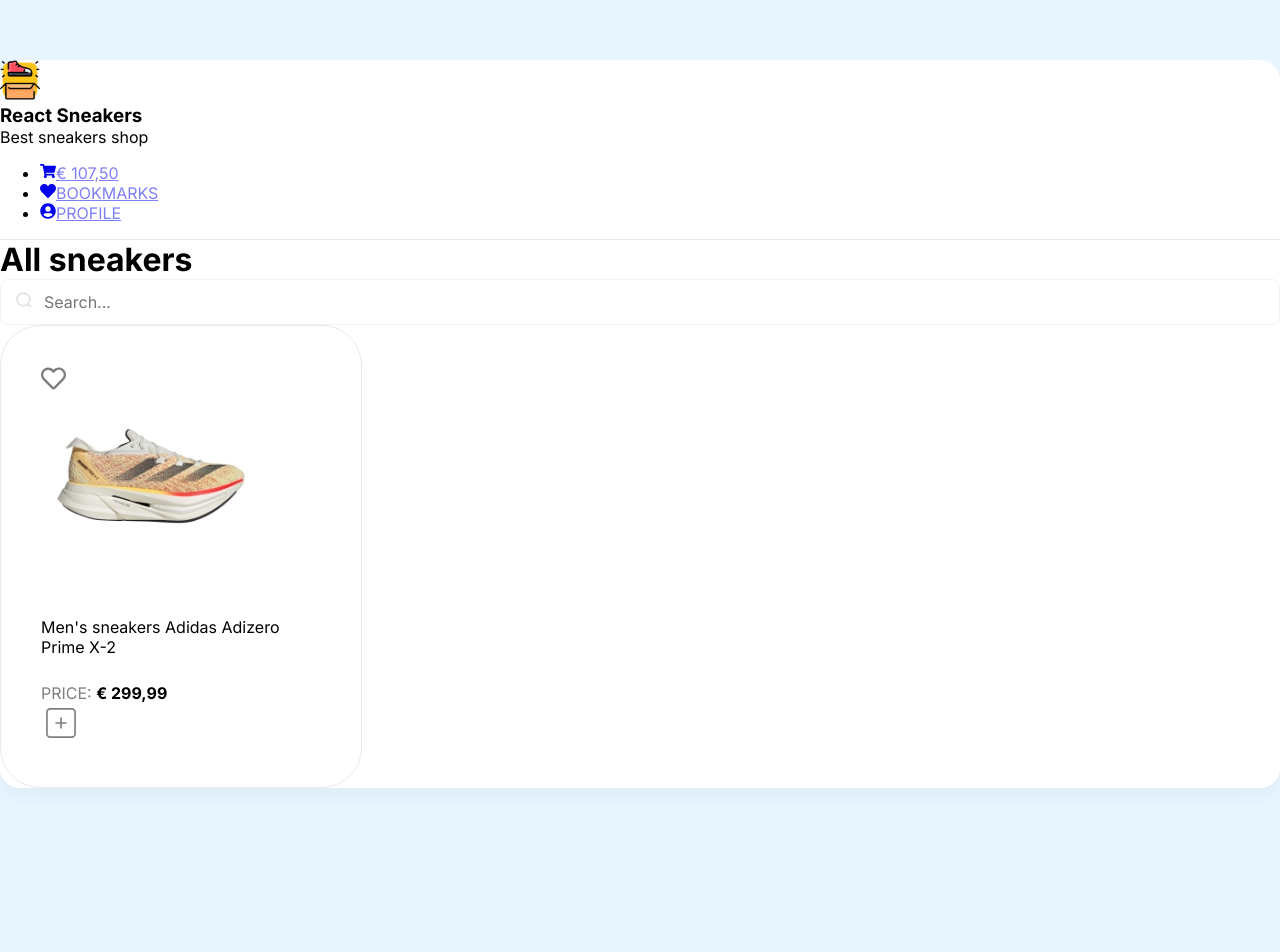
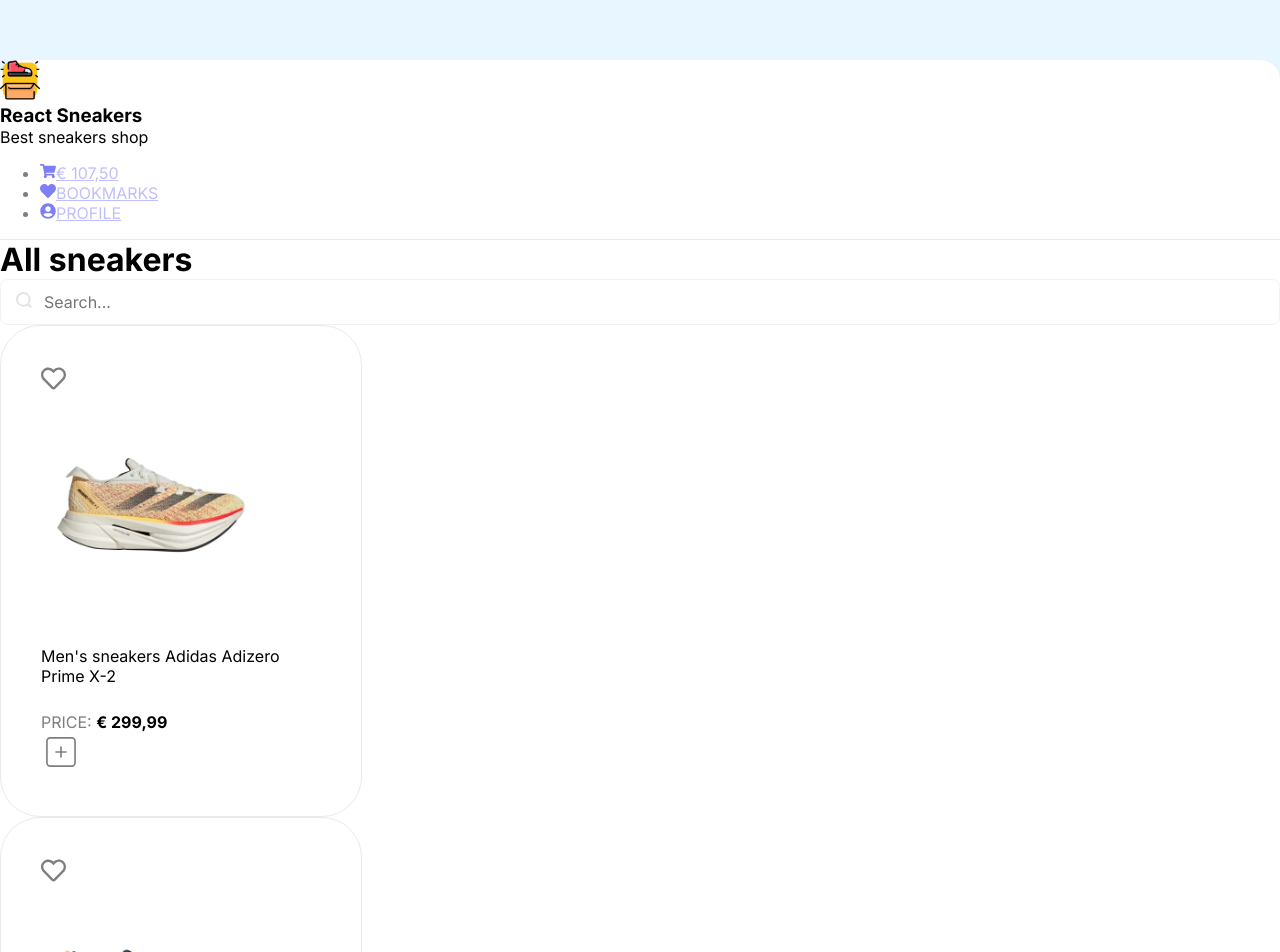
Before and after one commit to keithharingg/react-sneakers-shop, a React (Create React App) app: page / in a window 1280 px wide. Shown: the top 952 px of the page. Before the commit the page ends 848 px from the top, so only its background shows below. Built offline with nearby package versions, Linux system fonts and the light colour scheme.

Commit message:
Added SneakersList with map and module.scss

```diff
--- a/src/App.js
+++ b/src/App.js
@@ -1,7 +1,7 @@
 import './App.scss';
-import Card from './components/Card/Card';
 import Header from './components/Header/Header';
 import Drawer from './components/Drawer/Drawer';
+import SneakersList from './components/SneakersList/SneakersList';
 
 function App() {
   return (
@@ -11,75 +11,7 @@
         <Header />
       </header>
       <main>
-        <div className="content p-40">
-          <div className="d-flex justify-between align-center mb-40">
-            <h1>All sneakers</h1>
-            <div className="search-block d-flex">
-              <img src="/img/search.svg" alt="Search" />
-              <input placeholder="Search..." type="text" />
-            </div>
-          </div>
-          <div className="d-flex justify-between">
-            <Card />
-            {/* <div className="card">
-              <div className="favorite">
-                <FaRegHeart className="liked" />
-              </div>
-              <img
-                width={220}
-                height={220}
-                src="/img/sneakers/hoka-one-one-kaha-2-low-gtx-scarpe-outdoor-uomo-goblin-blue-1123190-gbhm_A-240x240.jpg"
-                alt="Sneakers"
-              />
-              <h5>Men's sneakers Hoka One One Kaha Low GTX</h5>
-              <div className="d-flex justify-between align-center">
-                <div className="d-flex flex-column">
-                  <span>Price: </span>
-                  <b>€ 129,99</b>
-                </div>
-                <CiSquarePlus className="plus" />
-              </div>
-            </div>
-            <div className="card">
-              <div className="favorite">
-                <FaRegHeart className="liked" />
-              </div>
-              <img
-                width={220}
-                height={220}
-                src="/img/sneakers/adidas_ADIZERO_SL-CBLACK_CBLACK_CARBON_hq1348_A-240x240.jpg"
-                alt="Sneakers"
-              />
-              <h5>Men's sneakers Adidas Adizero SL-Black</h5>
-              <div className="d-flex justify-between align-center">
-                <div className="d-flex flex-column">
-                  <span>Price: </span>
-                  <b>€ 159,99</b>
-                </div>
-                <CiSquarePlus className="plus" />
-              </div>
-            </div>
-            <div className="card">
-              <div className="favorite">
-                <FaRegHeart className="liked" />
-              </div>
-              <img
-                width={220}
-                height={220}
-                src="/img/sneakers/hoka-one-one-hopara-sandali-uomo-avocado-oxford-tan-1106534-aotn_A-240x240.jpg"
-                alt="Sneakers"
-              />
-              <h5>Men's sneakers Hoka One One Hopara</h5>
-              <div className="d-flex justify-between align-center">
-                <div className="d-flex flex-column">
-                  <span>Price: </span>
-                  <b>€ 69,99</b>
-                </div>
-                <CiSquarePlus className="plus" />
-              </div>
-            </div> */}
-          </div>
-        </div>
+        <SneakersList />
       </main>
     </div>
   );
--- a/src/components/Card/Card.jsx
+++ b/src/components/Card/Card.jsx
@@ -1,38 +1,30 @@
 import React from 'react';
-import { CgCloseR } from 'react-icons/cg';
 import { CiSquarePlus } from 'react-icons/ci';
 import { FaRegHeart } from 'react-icons/fa';
+import styles from './Card.module.scss';
 
-const Card = () => {
+const Card = ({ title, price, img }) => {
   return (
-    <div className="card">
-      <div className="favorite">
-        <FaRegHeart className="liked" />
+    <>
+      <div className={styles.card}>
+        <div className={styles.favorite}>
+          <FaRegHeart className={styles.liked} />
         </div>
         {/* <FaHeart /> */}
-      <img
-        width={220}
-        height={220}
-        src="/img/sneakers/adidas-adizero-prime-x-2-strung-scarpe-running-uomo-ivory-black-id0264_A-240x240.jpg"
-        alt="Sneakers"
-      />
-      <h5>Men's sneakers Adidas Adizero Prime X-2</h5>
+        <img width={220} height={220} src={img} alt="Sneakers" />
+        <h5>Men's sneakers {title}</h5>
         <div className="d-flex justify-between align-center">
           <div className="d-flex flex-column">
             <span>Price: </span>
-          <b>€ 299,99</b>
+            <b>€ {price}</b>
           </div>
           {/* <BiSolidCheckboxChecked
-                  style={{
-                    width: '50px',
-                    height: '50px',
-                    cursor: 'pointer',
-                    opacity: 0.5,
                   }}
                 /> */}
-        <CiSquarePlus className="plus" />
+          <CiSquarePlus className={styles.plus} />
         </div>
       </div>
+    </>
   );
 };
 
--- /dev/null
+++ b/src/components/Card/Card.module.scss
@@ -0,0 +1,58 @@
+.card {
+  overflow: hidden;
+  border: 1px solid #eaeaea;
+  border-radius: 40px;
+  padding: 40px;
+  width: 280px;
+  margin-right: 30px;
+  cursor: pointer;
+  transition: box-shadow 0.15s ease-in-out, transform 0.15s ease-in-out;
+
+  &:hover {
+    box-shadow: 0px 20px 35px rgba(0, 0, 0, 0.06);
+    transform: translateY(-5px);
+  }
+
+  h5 {
+    font-weight: 400;
+    font-size: 16px;
+  }
+}
+
+span {
+  margin-bottom: 5px;
+  font-size: 16px;
+  opacity: 0.5;
+  text-transform: uppercase;
+}
+
+.plus {
+  width: 40px;
+  height: 40px;
+  cursor: pointer;
+  opacity: 0.5;
+  transition: color 0.3s ease;
+
+  &:hover {
+    color: #fca510;
+  }
+  &:active {
+    color: #fca510;
+  }
+}
+
+.liked {
+  width: 25px;
+  height: 25px;
+  cursor: pointer;
+  opacity: 0.5;
+  opacity: 0.5;
+  transition: color 0.3s ease;
+
+  &:hover {
+    color: #fca510;
+  }
+  &:active {
+    color: #fca510;
+  }
+}
--- /dev/null
+++ b/src/components/SneakersList/SneakersList.jsx
@@ -0,0 +1,24 @@
+import React from 'react';
+import Card from '../Card/Card';
+import sneakers from '../../data/sneakers';
+
+const SneakersList = () => {
+  return (
+    <div className="content p-40">
+      <div className="d-flex justify-between align-center mb-40">
+        <h1>All sneakers</h1>
+        <div className="search-block d-flex">
+          <img src="/img/search.svg" alt="Search" />
+          <input placeholder="Search..." type="text" />
+        </div>
+      </div>
+      <div className="d-flex justify-between">
+        {sneakers.map((s, i) => (
+          <Card key={i} title={s.title} price={s.price} img={s.img} />
+        ))}
+      </div>
+    </div>
+  );
+};
+
+export default SneakersList;
--- /dev/null
+++ b/src/data/sneakers.js
@@ -0,0 +1,24 @@
+const sneakers = [
+  {
+    "title": "Adidas Adizero Prime X-2",
+    "img": "/img/sneakers/adidas-adizero-prime-x-2-strung-scarpe-running-uomo-ivory-black-id0264_A-240x240.jpg",
+    "price": "299,99"
+  },
+  {
+    "title": "Hoka One One Kaha Low GTX",
+    "img": "/img/sneakers/hoka-one-one-kaha-2-low-gtx-scarpe-outdoor-uomo-goblin-blue-1123190-gbhm_A-240x240.jpg",
+    "price": "129,99"
+  },
+  {
+    "title": "Adidas Adizero SL-Black",
+    "img": "/img/sneakers/adidas_ADIZERO_SL-CBLACK_CBLACK_CARBON_hq1348_A-240x240.jpg",
+    "price": "159,99"
+  },
+  {
+    "title": "Hoka One One Hopara",
+    "img": "/img/sneakers/hoka-one-one-hopara-sandali-uomo-avocado-oxford-tan-1106534-aotn_A-240x240.jpg",
+    "price": "69,99"
+  }
+]
+
+export default sneakers
--- a/src/index.scss
+++ b/src/index.scss
@@ -33,39 +33,24 @@
   p {
     margin: 0;
   }
+  li {
+    cursor: pointer;
+    opacity: 0.5;
+    transition: color 0.3s ease;
+
+    &:hover {
+      color: #fca510;
+    }
+    &:active {
+      color: #fca510;
+    }
+  }
 }
 
 .content {
   h1 {
     margin: 0;
   }
-}
-
-.card {
-  overflow: hidden;
-  border: 1px solid #eaeaea;
-  border-radius: 40px;
-  padding: 40px;
-  width: 280px;
-  margin-right: 30px;
-  cursor: pointer;
-  transition: box-shadow 0.15s ease-in-out, transform 0.15s ease-in-out;
-
-  &:hover {
-    box-shadow: 0px 20px 35px rgba(0, 0, 0, 0.06);
-    transform: translateY(-5px);
-  }
-
-  h5 {
-    font-weight: 400;
-    font-size: 16px;
-  }
-}
-
-span {
-  font-size: 16px;
-  opacity: 0.5;
-  text-transform: uppercase;
 }
 
 .button {
@@ -152,7 +137,6 @@
   width: 40px;
   height: 40px;
   cursor: pointer;
-  opacity: 0.5;
   opacity: 0.5;
   transition: color 0.3s ease;
 
```
Lines whose indentation alone changed are shown as unchanged.
